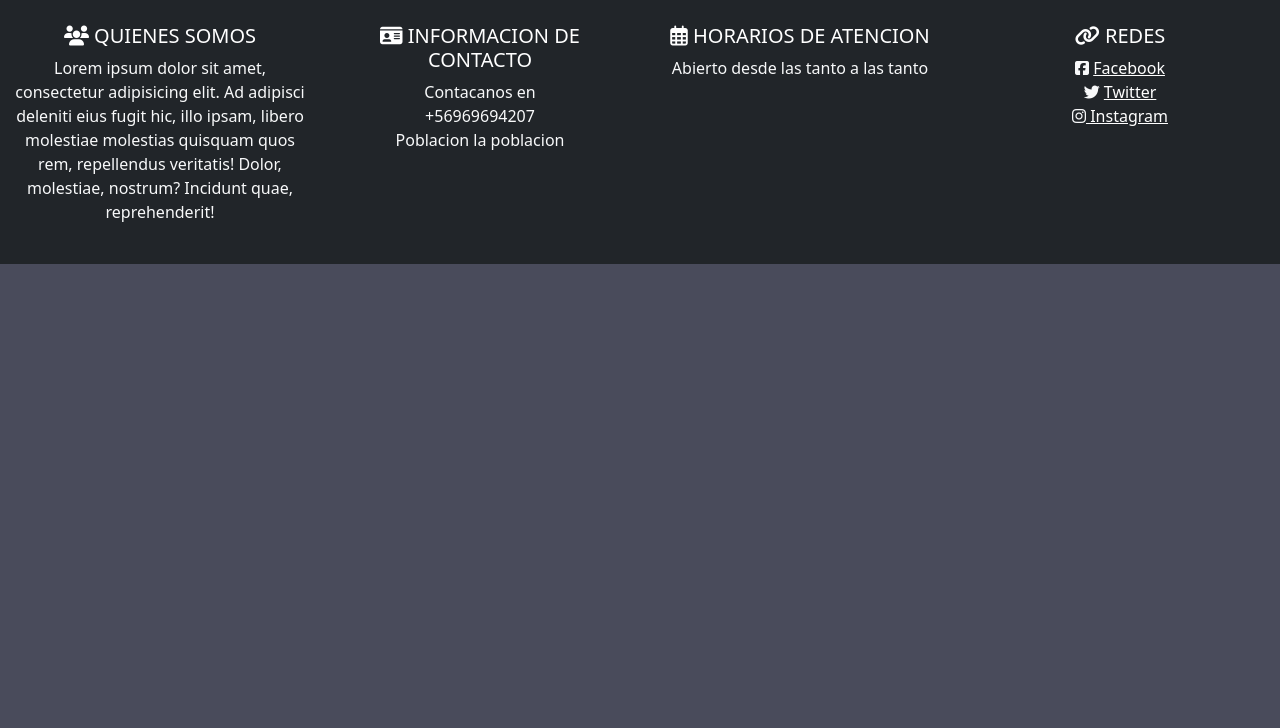
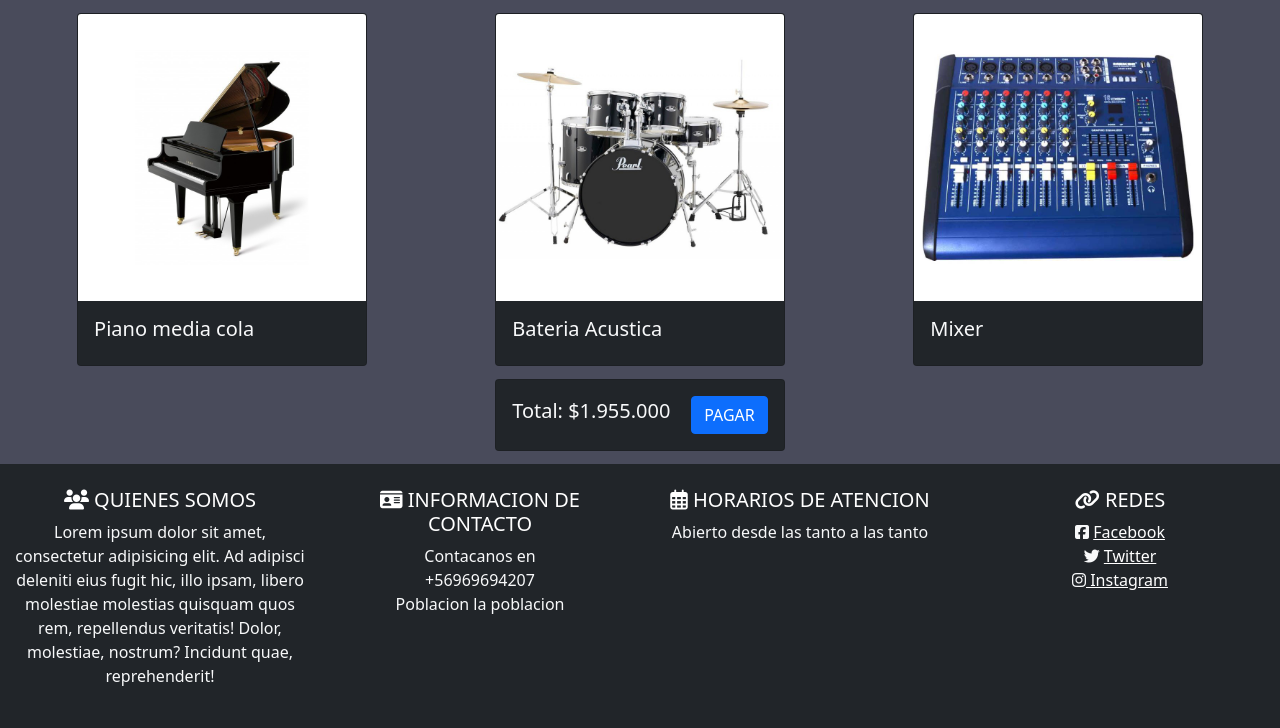
Before and after one commit to HarouDolf/MusicPro-Webpage, a Django app: page /cart/ in a window 1280 px wide. Shown: the part 128-856 px from the top of the page. Before the commit the page ends 392 px from the top, so only its background shows below. Run offline with Django 3.2, Linux system fonts and the light colour scheme; some libraries are stand-ins or nearby versions.

Commit message:
[fake cart]

```diff
--- a/MusicPro/views.py
+++ b/MusicPro/views.py
@@ -95,7 +95,7 @@ def webpay_plus_create(request):
     print("Webpay Plus Transaction.create")
     buy_order = str(random.randrange(1000000, 99999999))
     session_id = str(random.randrange(1000000, 99999999))
-    amount = random.randrange(10000, 1000000)
+    amount = 1955000
     return_url = 'http://127.0.0.1:8000/webpay_plus/commit'
 
     create_request = {
--- a/templates/cart.html
+++ b/templates/cart.html
@@ -1,6 +1,46 @@
 {% extends 'base.html' %}
 {% load static %}
 {% block content %}
+    <div style="margin: 1%">
+        <div class="row justify-content-around">
+            <div class="col-lg-3">
+                <div class="card h-100">
+                    <img src="{% static "/media/piano-media-cola.jpg" %}" class="card-img-top" alt="imagen">
+                    <div class="card-body">
+                        <h5 class="card-title text-light">Piano media cola</h5>
+                    </div>
+                </div>
+            </div>
+            <div class="col-lg-3">
+                <div class="card h-100">
+                    <img src="{% static "/media/bateria-acustica.jpg" %}" class="card-img-top" alt="imagen">
+                    <div class="card-body">
+                        <h5 class="card-title text-light">Bateria Acustica</h5>
+                    </div>
+                </div>
+            </div>
+            <div class="col-lg-3">
+                <div class="card h-100">
+                    <img src="{% static "/media/mixer.jpg" %}" class="card-img-top" alt="imagen">
+                    <div class="card-body">
+                        <h5 class="card-title text-light">Mixer</h5>
+                    </div>
+                </div>
+            </div>
+        </div>
+    </div>
+    <div style="margin: 1%">
+        <div class="row justify-content-around">
+            <div class="col-lg-3">
+                <div class="card h-100">
+                    <div class="card-body d-flex aligned-content-center align-items-center">
+                        <h5 class="card-title text-light me-auto">Total: $1.955.000</h5>
+                        <a href="{% url 'webpay' %}" class="btn btn-primary">PAGAR</a>
+                    </div>
+                </div>
+            </div>
+        </div>
+    </div>
 
 
 
```
Also changed, not shown: static/media/bateria-acustica.jpg (added), static/media/mixer.jpg (added), static/media/piano-media-cola.jpg (added).
